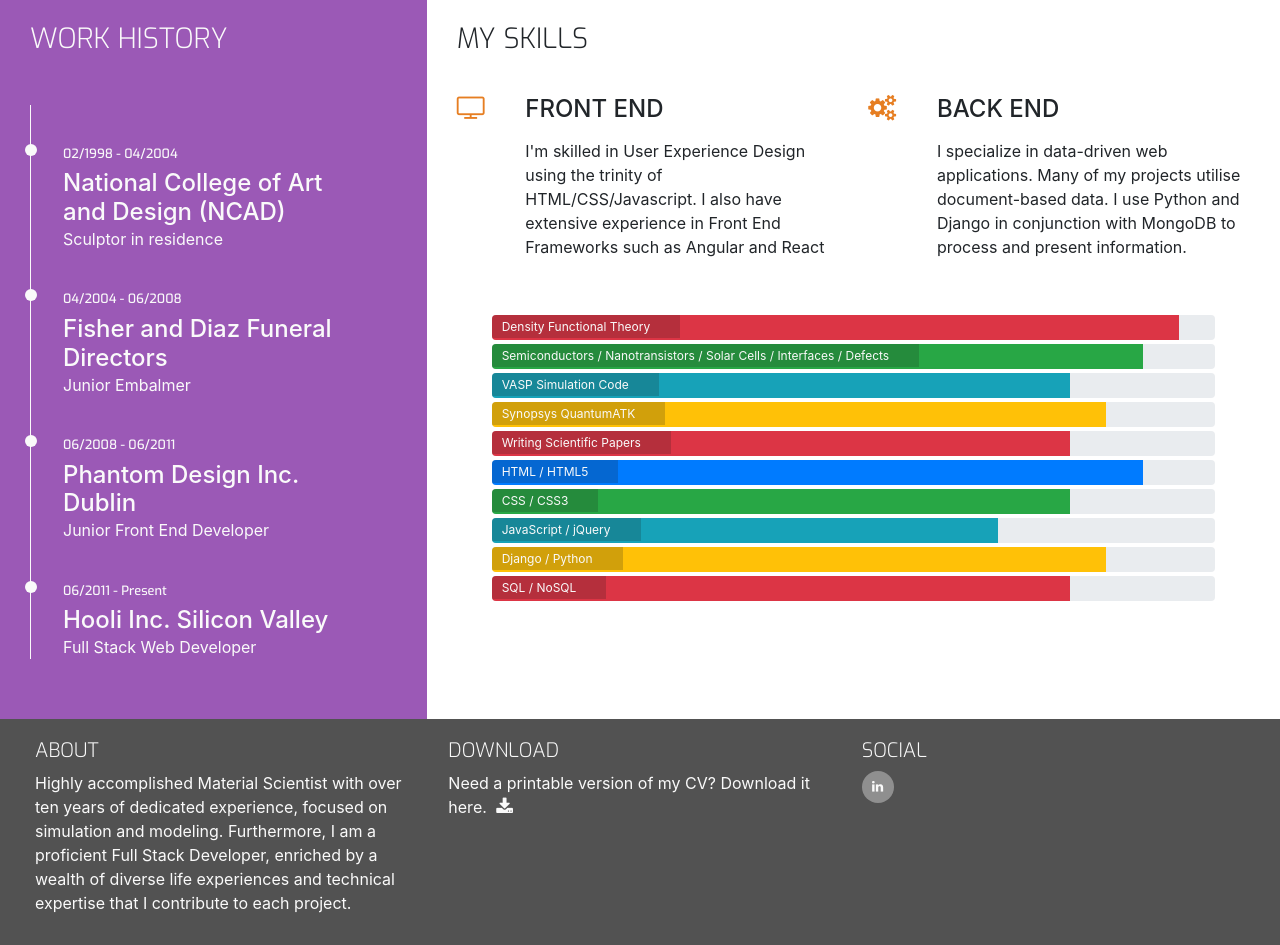
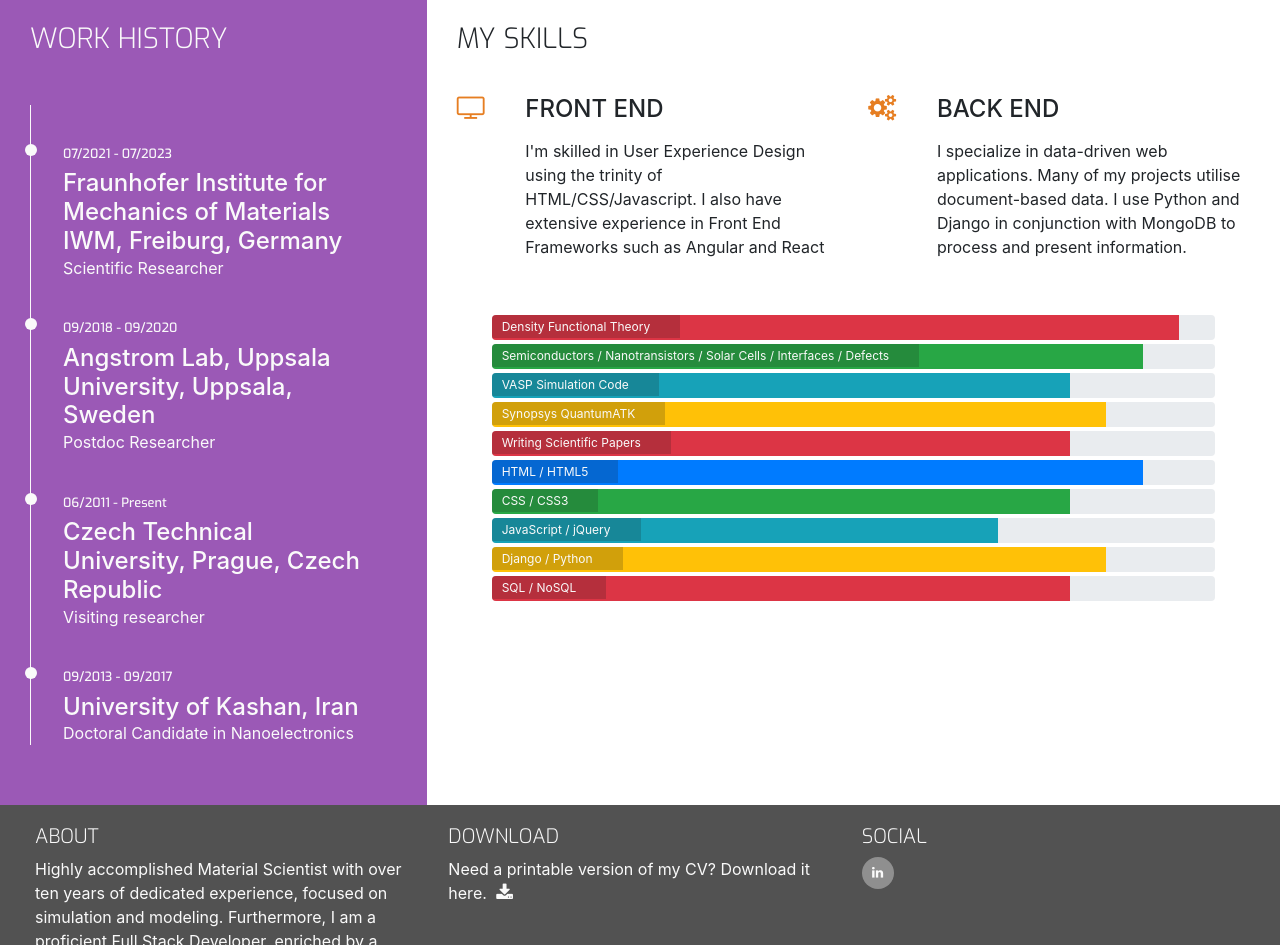
Before and after one commit to teman67/Bootstrap-Resume, a plain HTML site: page resume.html in a window 1280 px wide. Shown: the part 372-1317 px from the top of the page. Drawn offline with nearby package versions, Linux system fonts and the light colour scheme.

Commit message:
update work history

```diff
--- a/resume.html
+++ b/resume.html
@@ -87,21 +87,24 @@
             </div>
           </div>
           <div class="history-items">
-            <div class="timeline-item" data-dates="02/1998 - 04/2004">
-              <h4>National College of Art and Design (NCAD)</h4>
-              <p>Sculptor in residence</p>
+            <div class="timeline-item" data-dates="07/2021 - 07/2023">
+              <h4>
+                Fraunhofer Institute for Mechanics of Materials IWM, Freiburg,
+                Germany
+              </h4>
+              <p>Scientific Researcher</p>
             </div>
-            <div class="timeline-item" data-dates="04/2004 - 06/2008">
-              <h4>Fisher and Diaz Funeral Directors</h4>
-              <p>Junior Embalmer</p>
-            </div>
-            <div class="timeline-item" data-dates="06/2008 - 06/2011">
-              <h4>Phantom Design Inc. Dublin</h4>
-              <p>Junior Front End Developer</p>
+            <div class="timeline-item" data-dates="09/2018 - 09/2020">
+              <h4>Angstrom Lab, Uppsala University, Uppsala, Sweden</h4>
+              <p>Postdoc Researcher</p>
             </div>
             <div class="timeline-item" data-dates="06/2011 - Present">
-              <h4>Hooli Inc. Silicon Valley</h4>
-              <p>Full Stack Web Developer</p>
+              <h4>Czech Technical University, Prague, Czech Republic</h4>
+              <p>Visiting researcher</p>
+            </div>
+            <div class="timeline-item" data-dates="09/2013 - 09/2017">
+              <h4>University of Kashan, Iran</h4>
+              <p>Doctoral Candidate in Nanoelectronics</p>
             </div>
           </div>
         </div>
```
